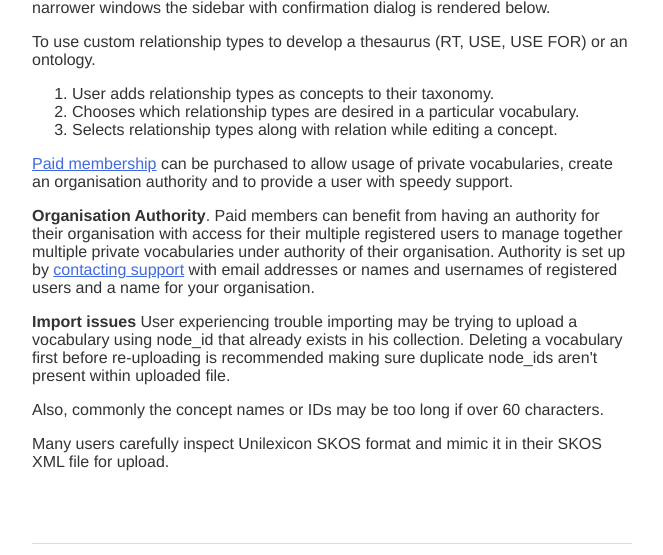
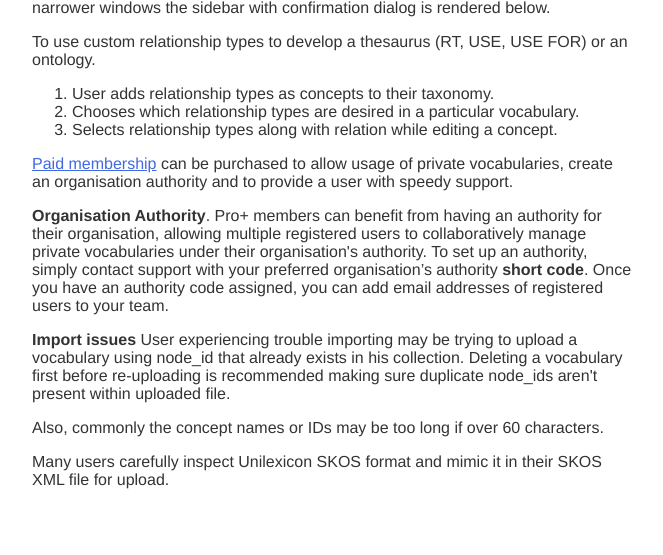
Before and after one commit to fmalina/unilex, a Django app: page /docs in a window 1280 px wide. Shown: the part 4298-4853 px from the top of the page, without its empty margins (16-679 px from the left). Run offline with Django 5.2, Linux system fonts and the light colour scheme.

Commit message:
Explain setting up an authority

```diff
--- a/unilex/templates/docs.html
+++ b/unilex/templates/docs.html
@@ -141,11 +141,11 @@
   <p><a href="/pro/subscribe">Paid membership</a> can be purchased to allow usage of private
   vocabularies, create an organisation authority and to provide a user with speedy support.
 
-  <p><b>Organisation Authority</b>. Paid members can benefit from having
-  an authority for their organisation with access for their multiple registered
-  users to manage together multiple private vocabularies under authority of their organisation.
-  Authority is set up by <a href="mailto:hi@unilexicon.com">contacting support</a>
-  with email addresses or names and usernames of registered users and a name for your organisation.
+  <p><b>Organisation Authority</b>.
+  Pro+ members can benefit from having an authority for their organisation,
+  allowing multiple registered users to collaboratively manage private vocabularies under their organisation's authority.
+  To set up an authority, simply contact support with your preferred organisation’s authority <b>short code</b>.
+  Once you have an authority code assigned, you can add email addresses of registered users to your team.
 
   <p><b>Import issues</b>
   User experiencing trouble importing may be trying to upload a vocabulary using node_id that
```
